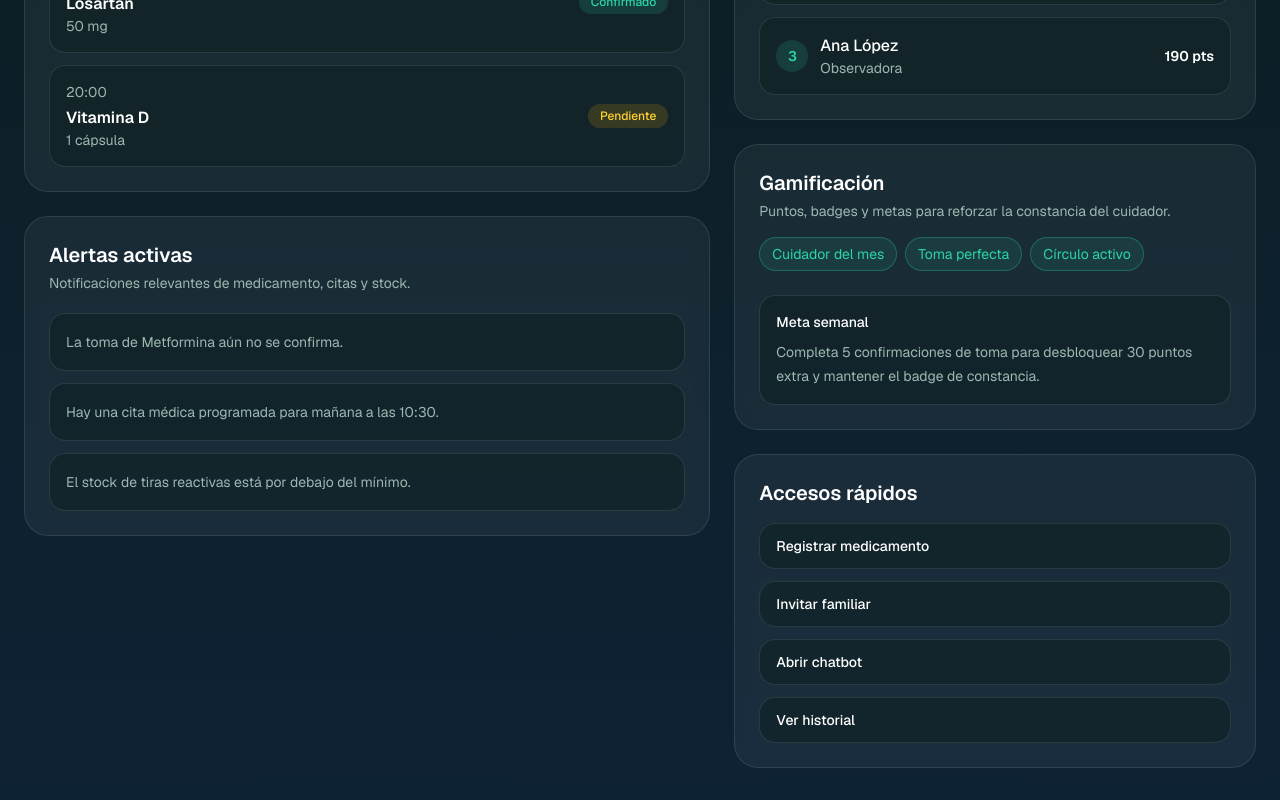
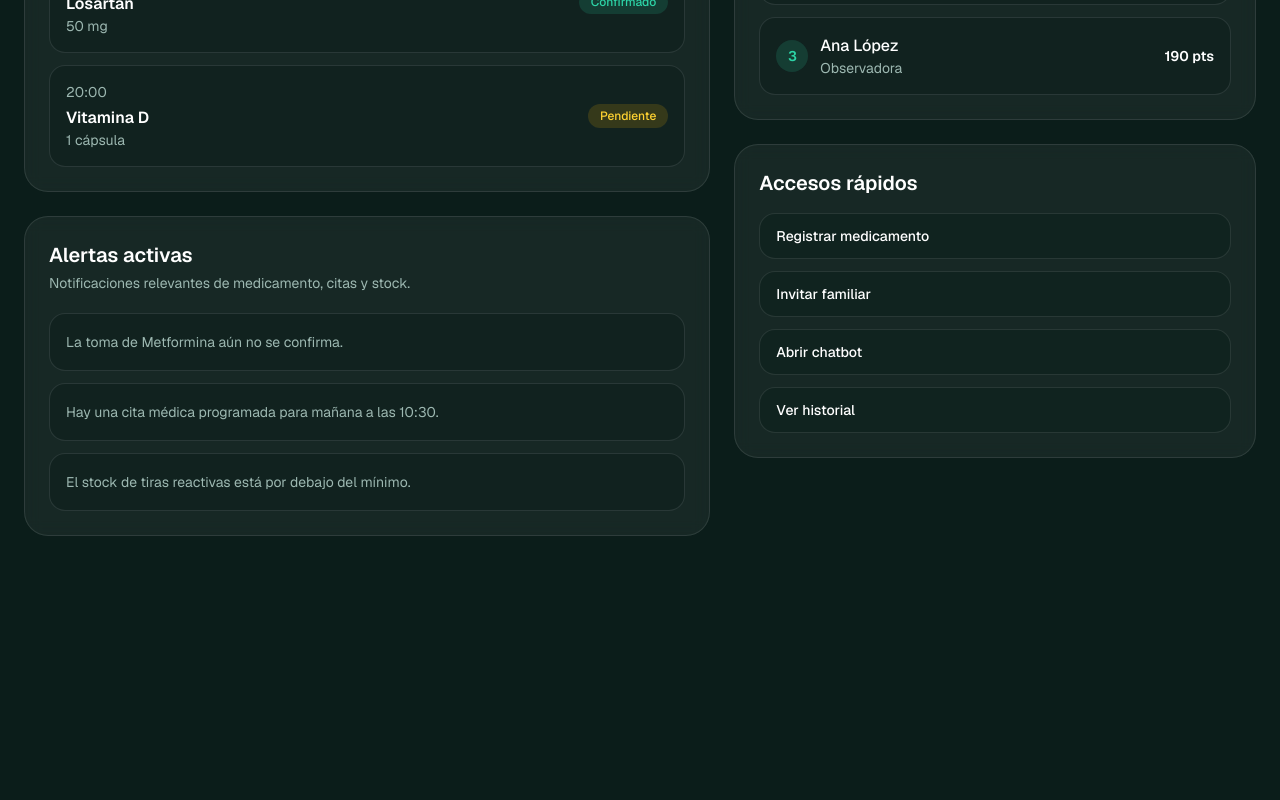
Before and after one commit to michael-martinez14/CuidaME_ProyectoFinal, a Next.js app in the folder fronted/: page /dashboard in a window 1280 px wide. Shown: the part 754-1554 px from the top of the page. After the commit the page ends 1322 px from the top, so only its background shows below. Built offline with nearby package versions, Linux system fonts and the light colour scheme.

Commit message:
Cambio de color

```diff
--- a/fronted/app/dashboard/page.tsx
+++ b/fronted/app/dashboard/page.tsx
@@ -70,7 +70,7 @@
   };
 
   return (
-    <div className="min-h-screen bg-[radial-gradient(circle_at_top,_rgba(45,212,167,0.14),_transparent_28%),linear-gradient(180deg,_#0b1d1a_0%,_#0e2235_100%)] text-white">
+    <div className="min-h-screen bg-brand-deep text-white">
       <main className="mx-auto flex w-full max-w-7xl flex-col gap-8 px-6 py-8">
         <section className="overflow-hidden rounded-3xl border border-white/10 bg-white/5 p-6 shadow-2xl shadow-black/20 backdrop-blur md:p-8">
           <div className="flex flex-col gap-6 lg:flex-row lg:items-end lg:justify-between">
@@ -229,31 +229,7 @@
               </div>
             </article>
 
-            <article className="rounded-3xl border border-white/10 bg-white/5 p-6 backdrop-blur">
-              <h2 className="text-xl font-semibold">Gamificación</h2>
-              <p className="mt-1 text-sm text-brand-muted">
-                Puntos, badges y metas para reforzar la constancia del cuidador.
-              </p>
 
-              <div className="mt-4 flex flex-wrap gap-2">
-                {badges.map((badge) => (
-                  <span
-                    key={badge}
-                    className="rounded-full border border-brand-accent/30 bg-brand-accent/10 px-3 py-1.5 text-sm text-brand-accent"
-                  >
-                    {badge}
-                  </span>
-                ))}
-              </div>
-
-              <div className="mt-6 rounded-2xl border border-white/10 bg-brand-deep/40 p-4">
-                <p className="text-sm font-medium text-white">Meta semanal</p>
-                <p className="mt-2 text-sm leading-6 text-brand-muted">
-                  Completa 5 confirmaciones de toma para desbloquear 30 puntos
-                  extra y mantener el badge de constancia.
-                </p>
-              </div>
-            </article>
 
             <article className="rounded-3xl border border-white/10 bg-white/5 p-6 backdrop-blur">
               <h2 className="text-xl font-semibold">Accesos rápidos</h2>
--- a/fronted/app/login/page.tsx
+++ b/fronted/app/login/page.tsx
@@ -32,7 +32,7 @@
   }
 
   return (
-    <div className="flex min-h-screen flex-col items-center justify-center bg-gradient-to-b from-brand-deep via-brand-dark to-brand-navy px-6">
+    <div className="flex min-h-screen flex-col items-center justify-center bg-brand-deep px-6">
       {/* Logo */}
       <Link href="/" className="mb-8 text-2xl font-semibold tracking-tight text-white">
         CuidaME
--- a/fronted/app/registro/page.tsx
+++ b/fronted/app/registro/page.tsx
@@ -44,7 +44,7 @@
   const labelClass = "mb-1 block text-sm font-medium text-white/80";
 
   return (
-    <div className="flex min-h-screen flex-col items-center justify-center bg-gradient-to-b from-brand-deep via-brand-dark to-brand-navy px-6 py-12">
+    <div className="flex min-h-screen flex-col items-center justify-center bg-brand-deep px-6 py-12">
       {/* Logo */}
       <Link href="/" className="mb-8 text-2xl font-semibold tracking-tight text-white">
         CuidaME
```
